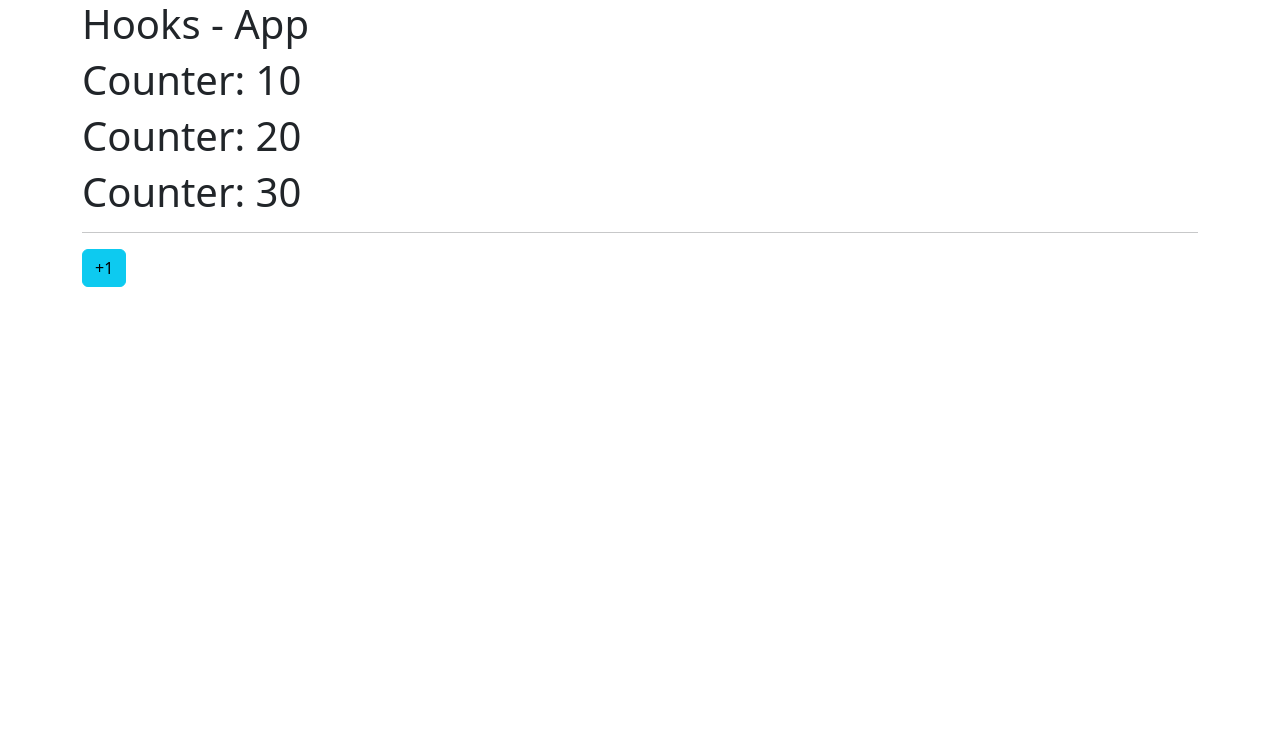
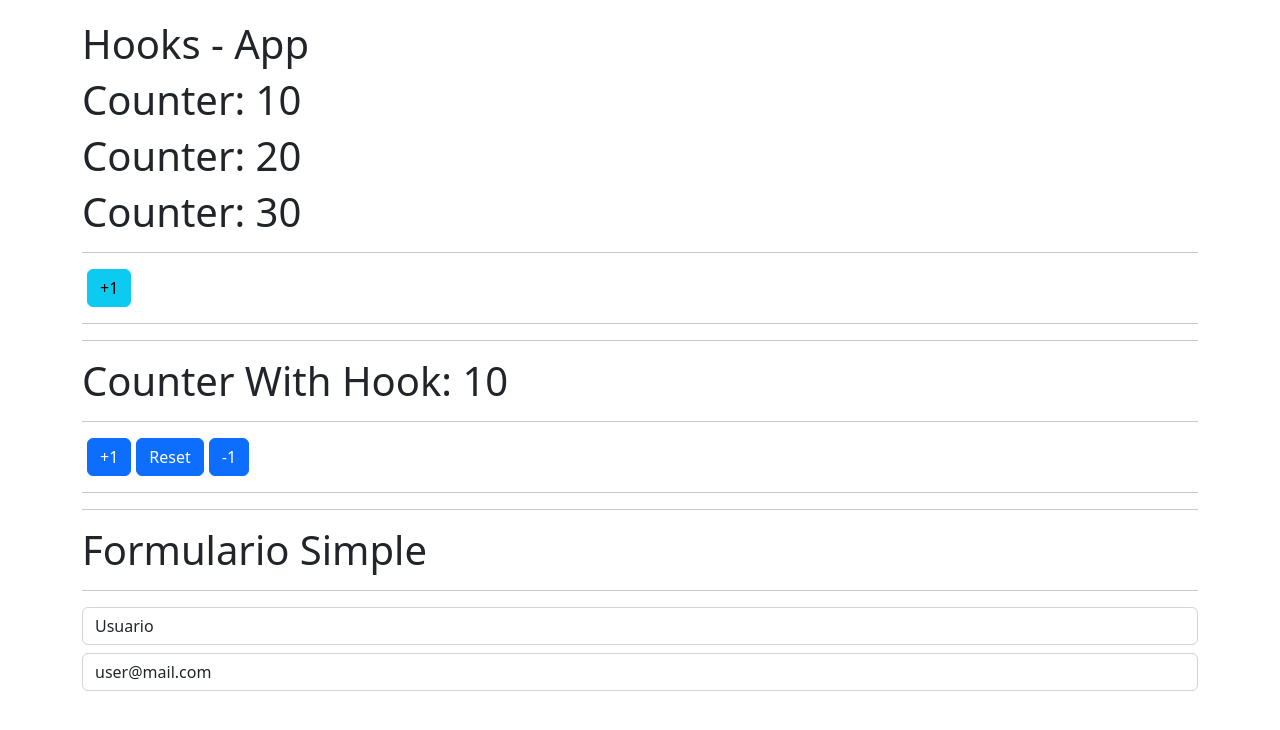
Before and after one commit to Godlives08/05-hook-app, a React (Vite) app: page / in a window 1280 px wide. Shown: the top 730 px of the page. Built offline with nearby package versions, Linux system fonts and the light colour scheme.

Commit message:
useEffect
useEffect
Uso de dependencias useEffect

```diff
--- /dev/null
+++ b/src/01-useState/CounterWithCustomHook.jsx
@@ -0,0 +1,16 @@
+import React from 'react'
+import { useCounter } from '../hooks/useCounter'
+
+export const CounterWithCustomHook = () => {
+
+    const { counter,decrement,increment,reset } = useCounter();
+    return (
+        <>
+            <h1>Counter With Hook: {counter}</h1>
+            <hr />
+            <button onClick={increment} className="btn btn-primary">+1</button>
+            <button onClick={reset} className="btn btn-primary">Reset</button>
+            <button onClick={decrement} className="btn btn-primary">-1</button>
+        </>
+    )
+}
--- /dev/null
+++ b/src/02-useEffect/SimpleForm.jsx
@@ -0,0 +1,55 @@
+import React, { useEffect, useState } from 'react'
+
+
+export const SimpleForm = () => {
+    const [formState, setFormState] = useState({
+        username: 'Usuario',
+        useremail: 'user@mail.com'
+    })
+
+    const onInputChange = ({ target }) => {
+        const { name, value } = target;
+        setFormState({
+            ...formState,
+            [name]: value
+        })
+    }
+
+    const { username, useremail } = formState;
+
+    useEffect(() => {
+        console.log('useEffect Called!');
+    },[]);
+
+    useEffect(() => {
+        console.log('formState Changed!');
+    },[formState]);
+
+    useEffect(() => {
+        console.log('Email Changed!');
+    },[useremail]);
+
+    return (
+        <>
+            <h1>Formulario Simple</h1>
+            <hr />
+            <input
+                type='text'
+                className='form-control mt-2'
+                placeholder='Username'
+                name='username'
+                onChange={onInputChange}
+                value={username}
+            />
+
+            <input
+                type='email'
+                className='form-control mt-2'
+                placeholder='Email'
+                name='useremail'
+                onChange={onInputChange}
+                value={useremail}
+            />
+        </>
+    )
+}
--- a/src/HookApp.jsx
+++ b/src/HookApp.jsx
@@ -3,7 +3,7 @@ import React from 'react'
 export const HookApp = () => {
     return (
         <>
-        <h1>Hooks - App</h1>
+            <h1>Hooks - App</h1>
 
         </>
     )
--- /dev/null
+++ b/src/hooks/useCounter.js
@@ -0,0 +1,21 @@
+import React, { useState } from 'react'
+
+export const useCounter = (iniValue = 10) => {
+    const [counter, setCounter] = useState(iniValue)
+
+    const increment = () =>{
+        setCounter(counter + 1);
+    }
+
+    const decrement  = () =>{
+        setCounter(counter - 1);
+    }
+
+    const reset  = () =>{
+        setCounter(iniValue);
+    }
+
+    return{
+        counter,increment,decrement,reset
+    }
+}
--- a/src/main.jsx
+++ b/src/main.jsx
@@ -2,14 +2,23 @@ import React from 'react'
 import ReactDOM from 'react-dom/client'
 
 import 'bootstrap/dist/css/bootstrap.css';
-import 'bootstrap/dist/js/bootstrap.js';
+import 'bootstrap';
+import './index.css'
 
 import { HookApp } from './hookApp'
 import { CounterApp } from './01-useState/CounterApp';
+import { CounterWithCustomHook } from './01-useState/CounterWithCustomHook';
+import { SimpleForm } from './02-useEffect/SimpleForm';
 
 ReactDOM.createRoot(document.getElementById('root')).render(
   <React.StrictMode>
     <HookApp />
     <CounterApp />
+    <hr />
+    <hr />
+    <CounterWithCustomHook />
+    <hr />
+    <hr />
+    <SimpleForm />
   </React.StrictMode>,
 )
```
